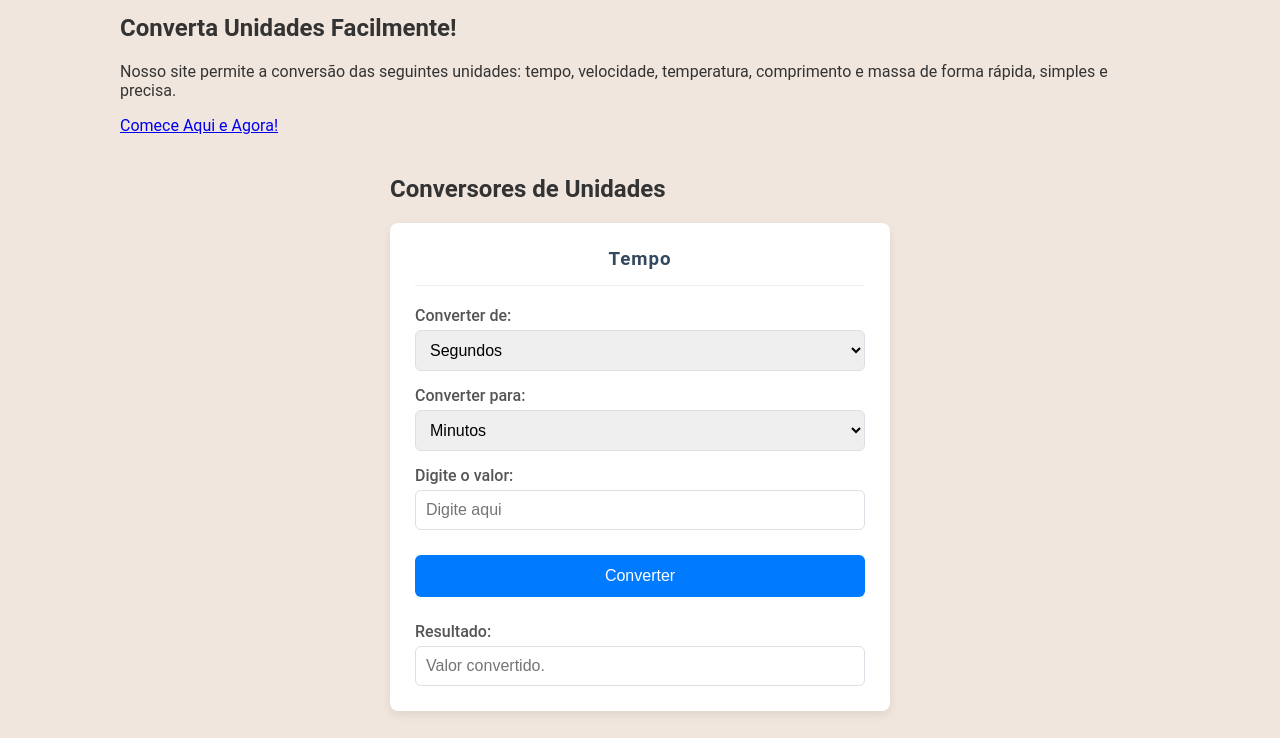
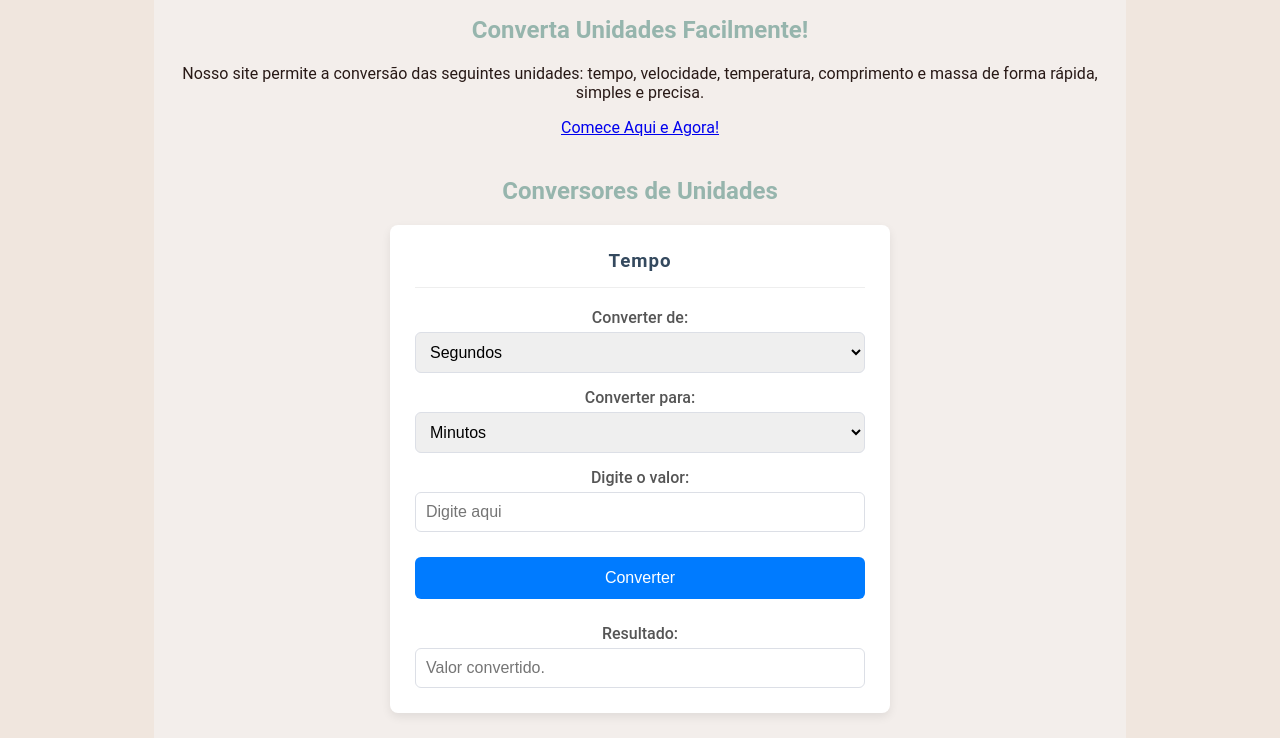
Before and after one commit to MelissaCamp/ConversorMedidas, a plain HTML site: page index.html in a window 1280 px wide. Shown: the part 65-803 px from the top of the page. Drawn offline with Linux system fonts and the light colour scheme.

Commit message:
Atualização HTML e CSS

```diff
--- a/index.html
+++ b/index.html
@@ -8,6 +8,8 @@
     <script src="script.js" defer></script>
   </head>
   <body>
+    <section class="site">
+
     <header>
       <section class="navegar">
         <nav class="navbar">
@@ -257,5 +259,6 @@
         <p>&copy; 2025 ConvertPro | Todos os direitos reservados.</p>
       </div>
     </footer>
+    </section>
   </body>
 </html>
--- a/style.css
+++ b/style.css
@@ -2,7 +2,7 @@ body {
   font-family: "Roboto", sans-serif;
   background-color: var(--primeiroFundo-color)  ;
   color: #333;
-  padding: 0 15vh;
+  padding: 0 12vw;
   margin: 0;
 }
 :root {
@@ -12,7 +12,19 @@ body {
   --texto-color: #281916;
   --btn-color:#007bffff;
 }
-
+.site{
+  background-color:var(--segundoFundo-color);
+  /* padding: 0 5rem; */
+  margin: 0;
+  text-align: center;
+}
+.site h2{
+  color: var(--terciaria-color);
+}
+.site p{
+  font-size: 2vh;
+  color: var(--texto-color);
+}
 .container {
   width: 100%;
   max-width: 500px;
@@ -22,7 +34,6 @@ body {
 
 /* #region Header/navbar */
 header {
-  background-color:var(--segundoFundo-color);
   width: 100%;
 }
 
```
